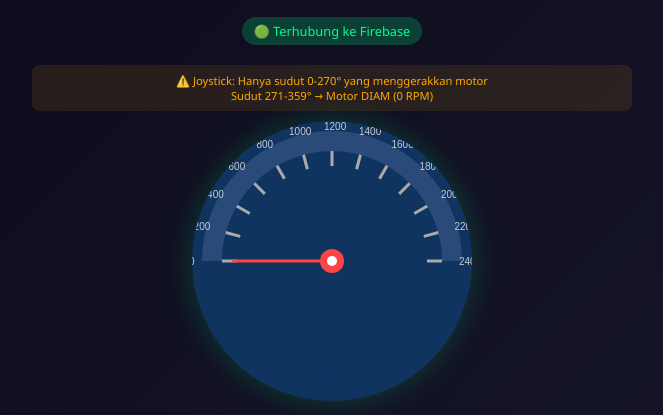
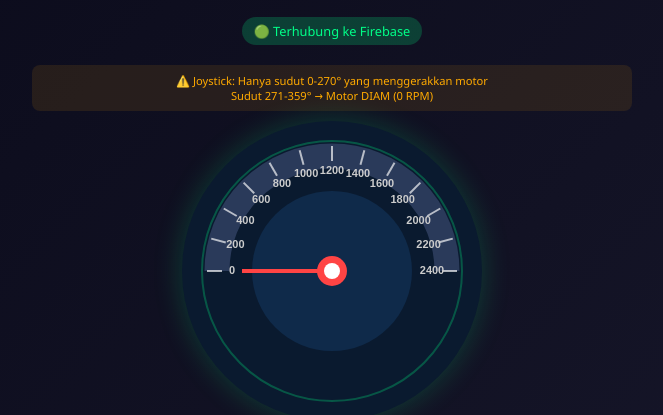
Before and after one commit to hagots/Tording-Motor, a plain HTML site: page index.html in a window 1280 px wide. Shown: the part 90-505 px from the top of the page, without its empty margins (308-971 px from the left). Drawn offline with Linux system fonts and the light colour scheme; no server answers.

Commit message:
Update index.html

```diff
--- a/index.html
+++ b/index.html
@@ -5,7 +5,7 @@
     <meta name="viewport" content="width=device-width, initial-scale=1.0, user-scalable=no">
     <title>Motor Speedometer - Real-time Monitor</title>
 
-    <!-- Firebase SDK -->
+    <!-- Firebase SDK VERSI LAMA (compat) yang stabil -->
     <script src="https://www.gstatic.com/firebasejs/8.10.1/firebase-app.js"></script>
     <script src="https://www.gstatic.com/firebasejs/8.10.1/firebase-database.js"></script>
 
@@ -59,15 +59,15 @@
 
         .gauge-container {
             position: relative;
-            width: 280px;
-            height: 280px;
+            width: 300px;
+            height: 300px;
             margin: 0 auto 20px;
         }
 
         canvas {
             width: 100%;
             height: 100%;
-            background: #0f3460;
+            background: #0a1a2f;
             border-radius: 50%;
             box-shadow: 0 0 30px rgba(0,255,136,0.2);
         }
@@ -160,7 +160,6 @@
         .last-update {
             text-align: center;
             font-size: 0.7em;
-            color: #666;
             margin-top: 15px;
         }
 
@@ -196,7 +195,7 @@
         </div>
 
         <div class="gauge-container">
-            <canvas id="speedCanvas" width="280" height="280"></canvas>
+            <canvas id="speedCanvas" width="300" height="300"></canvas>
         </div>
 
         <div class="rpm-value">
@@ -237,7 +236,7 @@
 
     <script>
         // ========== KONFIGURASI FIREBASE ==========
-        // Ganti dengan kredensial Anda dari Firebase Console!
+        // DATA ANDA SUDAH BENAR
         const firebaseConfig = {
             apiKey: "AIzaSyB7ty5SHakCyAxgFozl8r2ViDYKnF8_t7Q",
             authDomain: "motor-speedometer-monitor.firebaseapp.com",
@@ -256,97 +255,111 @@
         const canvas = document.getElementById('speedCanvas');
         const ctx = canvas.getContext('2d');
         const maxRPM = 2400;
+        const centerX = 150;
+        const centerY = 150;
 
-        // Format waktu
-        function formatTime(timestamp) {
-            if (!timestamp) return 'Menunggu data...';
-            const date = new Date(timestamp);
-            return date.toLocaleTimeString('id-ID');
-        }
-
-        // Draw speedometer gauge
+        // Draw speedometer gauge (diperbaiki untuk 300x300 canvas)
         function drawSpeedometer(rpm) {
             const angle = Math.min((rpm / maxRPM) * 180, 180);
             const rad = (angle * Math.PI) / 180;
             const startRad = Math.PI;
             const endRad = Math.PI + rad;
 
-            ctx.clearRect(0, 0, 280, 280);
+            ctx.clearRect(0, 0, 300, 300);
 
             // Background circle
             ctx.beginPath();
-            ctx.arc(140, 140, 120, 0, Math.PI * 2);
-            ctx.fillStyle = '#0f3460';
+            ctx.arc(centerX, centerY, 130, 0, Math.PI * 2);
+            ctx.fillStyle = '#0a1a2f';
             ctx.fill();
 
-            // Track arc (background)
+            // Outline circle
             ctx.beginPath();
-            ctx.arc(140, 140, 120, Math.PI, Math.PI * 2);
-            ctx.strokeStyle = '#2a4a7a';
-            ctx.lineWidth = 20;
+            ctx.arc(centerX, centerY, 130, 0, Math.PI * 2);
+            ctx.strokeStyle = '#00ff8844';
+            ctx.lineWidth = 2;
             ctx.stroke();
 
-            // Active arc (green)
+            // Track arc (background - grey)
             ctx.beginPath();
-            ctx.arc(140, 140, 120, Math.PI, endRad);
-            ctx.strokeStyle = '#00ff88';
-            ctx.lineWidth = 20;
+            ctx.arc(centerX, centerY, 115, Math.PI, Math.PI * 2);
+            ctx.strokeStyle = '#2a3a5a';
+            ctx.lineWidth = 25;
             ctx.stroke();
 
-            // Tick marks
+            // Active arc (green - sesuai RPM)
+            ctx.beginPath();
+            ctx.arc(centerX, centerY, 115, Math.PI, endRad);
+            ctx.strokeStyle = '#00ff88';
+            ctx.lineWidth = 25;
+            ctx.stroke();
+
+            // Inner circle
+            ctx.beginPath();
+            ctx.arc(centerX, centerY, 80, 0, Math.PI * 2);
+            ctx.fillStyle = '#0f2a4a';
+            ctx.fill();
+
+            // Tick marks and labels
             for (let i = 0; i <= 12; i++) {
                 const tickAngle = (i * 15) * Math.PI / 180;
-                const x1 = 140 + 110 * Math.cos(Math.PI + tickAngle);
-                const y1 = 140 + 110 * Math.sin(Math.PI + tickAngle);
-                const x2 = 140 + 95 * Math.cos(Math.PI + tickAngle);
-                const y2 = 140 + 95 * Math.sin(Math.PI + tickAngle);
+                const radiusOuter = 125;
+                const radiusInner = 110;
+
+                const x1 = centerX + radiusInner * Math.cos(Math.PI + tickAngle);
+                const y1 = centerY + radiusInner * Math.sin(Math.PI + tickAngle);
+                const x2 = centerX + radiusOuter * Math.cos(Math.PI + tickAngle);
+                const y2 = centerY + radiusOuter * Math.sin(Math.PI + tickAngle);
 
                 ctx.beginPath();
                 ctx.moveTo(x1, y1);
                 ctx.lineTo(x2, y2);
-                ctx.strokeStyle = '#aaa';
-                ctx.lineWidth = 3;
+                ctx.strokeStyle = '#ffffffaa';
+                ctx.lineWidth = 2;
                 ctx.stroke();
 
                 const rpmVal = i * 200;
-                const labelX = 140 + 135 * Math.cos(Math.PI + tickAngle);
-                const labelY = 140 + 135 * Math.sin(Math.PI + tickAngle);
+                const labelRadius = 100;
+                const labelX = centerX + labelRadius * Math.cos(Math.PI + tickAngle);
+                const labelY = centerY + labelRadius * Math.sin(Math.PI + tickAngle);
                 ctx.fillStyle = '#ccc';
-                ctx.font = '10px Arial';
-                ctx.fillText(rpmVal, labelX - 8, labelY + 4);
+                ctx.font = 'bold 11px Arial';
+                ctx.textAlign = 'center';
+                ctx.textBaseline = 'middle';
+                ctx.fillText(rpmVal, labelX, labelY);
             }
 
             // Pointer
-            const pointerX = 140 + 100 * Math.cos(endRad);
-            const pointerY = 140 + 100 * Math.sin(endRad);
+            const pointerLength = 90;
+            const pointerX = centerX + pointerLength * Math.cos(endRad);
+            const pointerY = centerY + pointerLength * Math.sin(endRad);
 
             ctx.beginPath();
-            ctx.moveTo(140, 140);
+            ctx.moveTo(centerX, centerY);
             ctx.lineTo(pointerX, pointerY);
             ctx.strokeStyle = '#ff4444';
-            ctx.lineWidth = 3;
+            ctx.lineWidth = 4;
             ctx.stroke();
 
-            // Center dot
+            // Center circle
             ctx.beginPath();
-            ctx.arc(140, 140, 12, 0, Math.PI * 2);
+            ctx.arc(centerX, centerY, 15, 0, Math.PI * 2);
             ctx.fillStyle = '#ff4444';
             ctx.fill();
             ctx.beginPath();
-            ctx.arc(140, 140, 5, 0, Math.PI * 2);
-            ctx.fillStyle = 'white';
+            ctx.arc(centerX, centerY, 8, 0, Math.PI * 2);
+            ctx.fillStyle = '#ffffff';
             ctx.fill();
         }
 
         // ========== REAL-TIME LISTENER ==========
-        // Ini MAGIC nya! Data update otomatis tanpa refresh
         const motorRef = database.ref('/motor');
 
         motorRef.on('value', (snapshot) => {
             const data = snapshot.val();
+            console.log("Data dari Firebase:", data);
 
             if (data) {
-                // Update UI dengan data terbaru
                 document.getElementById('rpm').innerText = Math.round(data.rpm || 0);
                 document.getElementById('voltage').innerHTML = (data.voltage || 0).toFixed(2);
                 document.getElementById('current').innerHTML = (data.current || 0).toFixed(3);
@@ -362,9 +375,12 @@
                     if (timeAgo < 10) {
                         document.getElementById('lastUpdate').innerHTML = `🟢 Update: ${timeAgo} detik yang lalu`;
                         document.getElementById('lastUpdate').style.color = '#00ff88';
-                    } else {
+                    } else if (timeAgo < 30) {
                         document.getElementById('lastUpdate').innerHTML = `🟡 Update: ${timeAgo} detik yang lalu`;
                         document.getElementById('lastUpdate').style.color = '#ffaa00';
+                    } else {
+                        document.getElementById('lastUpdate').innerHTML = `🔴 Update: ${timeAgo} detik yang lalu (data mungkin sudah lama)`;
+                        document.getElementById('lastUpdate').style.color = '#ff4444';
                     }
                 }
 
@@ -373,6 +389,7 @@
             } else {
                 document.getElementById('statusBadge').innerHTML = '🟡 Menunggu data dari ESP32...';
                 document.getElementById('statusBadge').style.background = 'rgba(255,170,0,0.2)';
+                drawSpeedometer(0);
             }
         }, (error) => {
             console.error('Firebase error:', error);
@@ -382,6 +399,8 @@
 
         // Initial draw
         drawSpeedometer(0);
+
+        console.log("Web siap, menunggu data dari Firebase...");
     </script>
 </body>
 </html>
```
